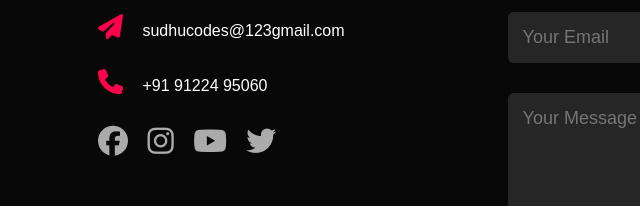
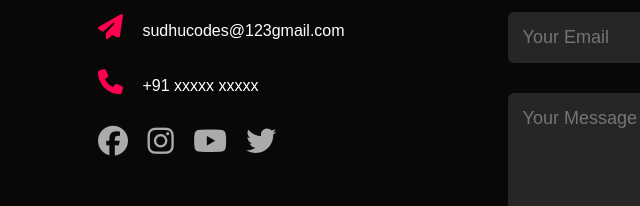
Before and after one commit to sudhucodes/sudhanshuportfolio.com, a plain HTML site: page index.html in a window 1280 px wide. Shown: the part 2820-3026 px from the top of the page, 30-670 px from the left. Drawn offline with nearby package versions, Linux system fonts and the light colour scheme.

Commit message:
index.html

```diff
--- a/index.html
+++ b/index.html
@@ -154,7 +154,7 @@
             <div class="contact-left">
                 <h1 class="sub-title">Contact Me</h1>
                 <p><i class="fa-solid fa-paper-plane"></i> sudhucodes@123gmail.com</p>
-                <p><i class="fa-solid fa-phone"></i> +91 91224 95060</p>
+                <p><i class="fa-solid fa-phone"></i> +91 xxxxx xxxxx</p>
                 <div class="social-icon">
                     <a href="https://www.facebook.com/profile.php?id=100036861284080"><i class="fa-brands fa-facebook"></i></a>
                     <a href="https://www.instagram.com/ig__sudhanshu__/"><i class="fa-brands fa-instagram"></i></a>
```
